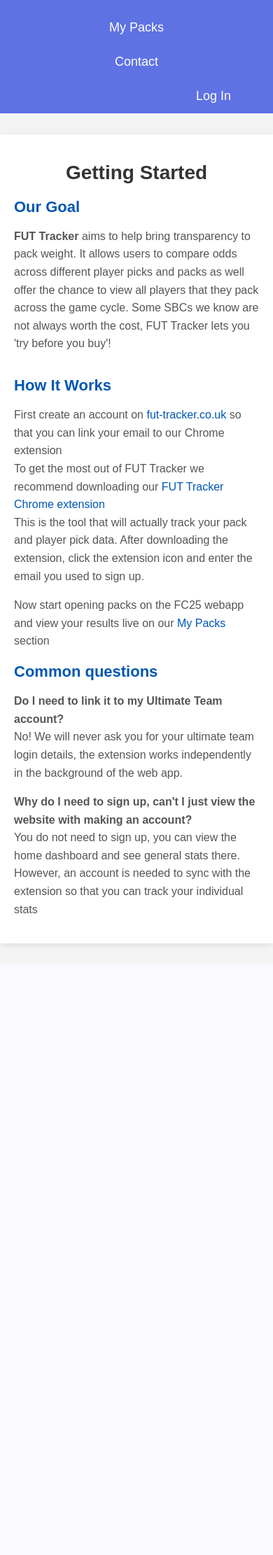
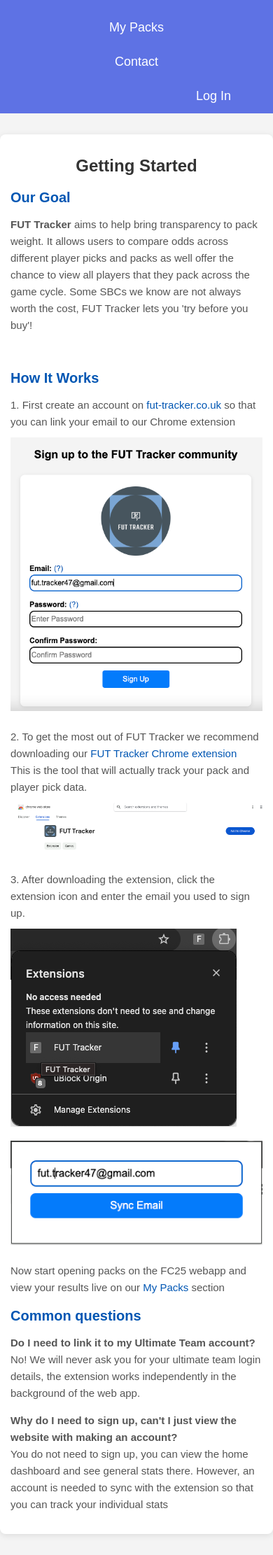
Before and after one commit to StefanoSilva94/fut_tracker, a Django app: page /about/ in a window 390 px wide. Shown: the part 161-2383 px from the top of the page at 70% size. Before the commit the page ends 1517 px from the top, so only its background shows below. Run offline with Django 5.2, Linux system fonts and the light colour scheme; some libraries are stand-ins or nearby versions.

Commit message:
Added styling and info to about page

```diff
--- a/dashboards/templates/dashboards/about.html
+++ b/dashboards/templates/dashboards/about.html
@@ -15,13 +15,22 @@
         Some SBCs we know are not always worth the cost, FUT Tracker lets you 'try before you buy'!
         </p>
 
-        <img class=img1></img>
+        <img class="img1"></img>
         <h2>How It Works</h2>
         <p>
-            First create an account on <a href="fut-tracker.co.uk">fut-tracker.co.uk</a> so that you can link your email to our Chrome extension<br>
-            To get the most out of FUT Tracker we recommend downloading our <a href="https://chromewebstore.google.com/detail/fut-tracker/nagdddpmghinfnihkhbpoegopccbdhck" >FUT Tracker Chrome extension</a><br>
-            This is the tool that will actually track your pack and player pick data. After downloading the extension, click the extension icon
+            1. First create an account on <a href="fut-tracker.co.uk">fut-tracker.co.uk</a> so that you can link your email to our Chrome extension
+            <img class="widget-icon" src="{% static '../static/dashboards/img/Sign Up.png' %}" alt="Pack Icon">
+        </p>
+        <p>
+            2. To get the most out of FUT Tracker we recommend downloading our <a href="https://chromewebstore.google.com/detail/fut-tracker/nagdddpmghinfnihkhbpoegopccbdhck" >FUT Tracker Chrome extension</a><br>
+            This is the tool that will actually track your pack and player pick data.
+            <img class="widget-icon" src="{% static '../static/dashboards/img/Chrome Store.png' %}" alt="Pack Icon">
+        </p>
+        <p>
+            3. After downloading the extension, click the extension icon
             and enter the email you used to sign up.<br>
+            <img class="widget-icon" src="{% static '../static/dashboards/img/Extension Icon.png' %}" alt="Pack Icon">
+            <img class="widget-icon" src="{% static '../static/dashboards/img/Sync Email.png' %}" alt="Pack Icon">
 
         </p>
         <p>
--- a/static/css/info.css
+++ b/static/css/info.css
@@ -15,6 +15,7 @@ body {
     background-color: #fff;
     padding: 20px;
     box-shadow: 0 2px 10px rgba(0, 0, 0, 0.1);
+    border-radius: 8px;
 }
 
 h1 {
@@ -60,3 +61,40 @@ footer {
     color: #777;
     font-size: 14px;
 }
+
+.widget-icon,
+.img1 {
+    display: inline-block;
+    max-width: 100%;
+    /* Keeps images responsive */
+    height: auto;
+    margin: 10px 0;
+    /* Adds some spacing around images */
+}
+
+.img1 {
+    width: 100%;
+    /* Adjusts main image to full width */
+    border-radius: 5px;
+    box-shadow: 0 1px 6px rgba(0, 0, 0, 0.2);
+    /* Soft shadow for depth */
+}
+
+/* Responsive adjustments */
+@media (max-width: 768px) {
+    h1 {
+        font-size: 24px;
+    }
+
+    h2 {
+        font-size: 20px;
+    }
+
+    .container {
+        padding: 15px;
+    }
+
+    p {
+        font-size: 15px;
+    }
+}
```
Also changed, not shown: dashboards/charts/charts.py (+7 -0 lines), dashboards/static/dashboards/img/Chrome Store.png (added), dashboards/static/dashboards/img/Extension Icon.png (added), dashboards/static/dashboards/img/Sign Up.png (added), dashboards/static/dashboards/img/Sync Email.png (added).
